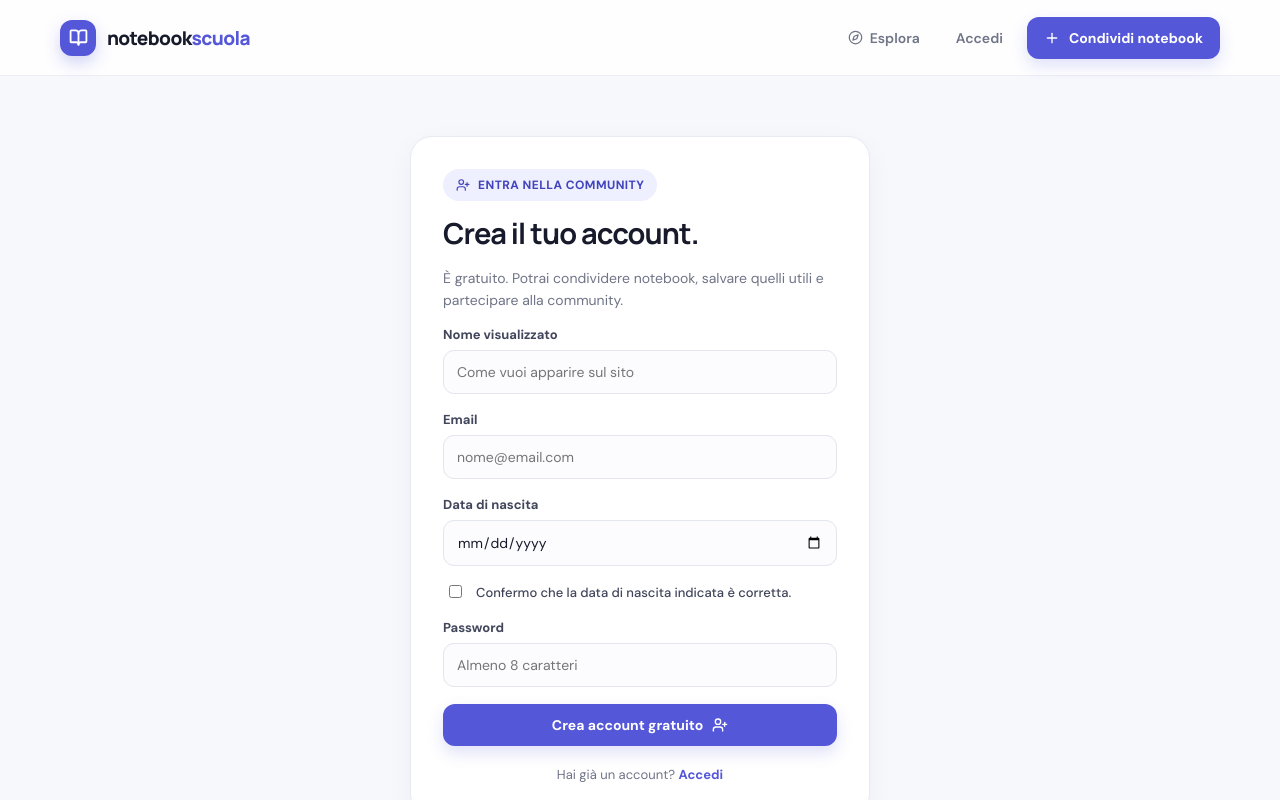
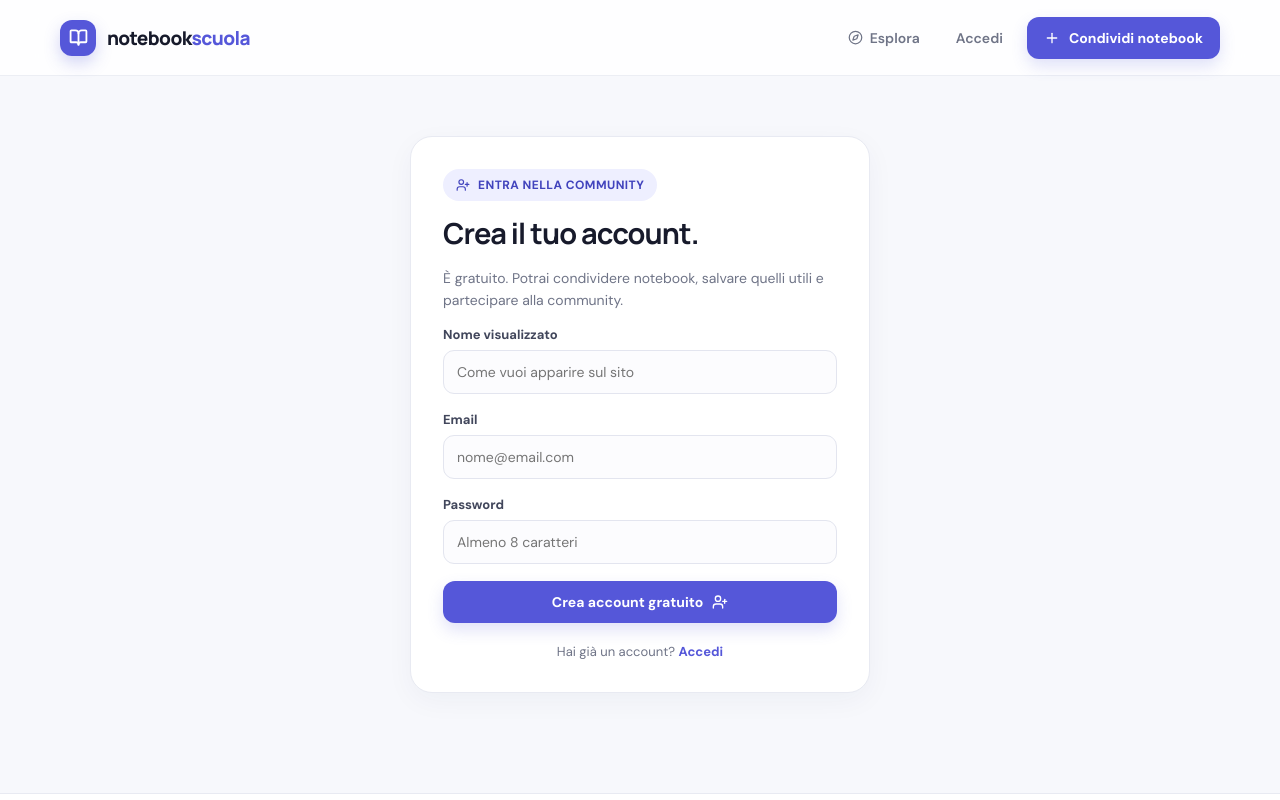
Before and after one commit to abba2002francesco-bot/notebook-scuola, a Next.js app: page /registrati in a window 1280 px wide. Shown: the top 800 px of the page. Built offline with nearby package versions, Linux system fonts and the light colour scheme; no server answers.

Commit message:
Keep authorized registration behind activation flag

```diff
--- a/app/registrati/page.tsx
+++ b/app/registrati/page.tsx
@@ -32,7 +32,7 @@ function getDeclaredAge(value: string) {
   return age >= 0 && age <= 120 ? age : null;
 }
 
-export default function RegisterPage() {
+function ConsentRegisterPage() {
   const router = useRouter();
   const [name, setName] = useState("");
   const [email, setEmail] = useState("");
@@ -248,3 +248,87 @@ export default function RegisterPage() {
     </div>
   );
 }
+
+const CONSENT_REGISTRATION_ENABLED = false;
+
+function LegacyRegisterPage() {
+  const router = useRouter();
+  const [name, setName] = useState("");
+  const [email, setEmail] = useState("");
+  const [password, setPassword] = useState("");
+  const [busy, setBusy] = useState(false);
+  const [error, setError] = useState("");
+  const [success, setSuccess] = useState("");
+
+  async function submit(event: FormEvent<HTMLFormElement>) {
+    event.preventDefault();
+    setError("");
+    setSuccess("");
+    if (!supabase) {
+      setError("Il sito non è ancora collegato a Supabase.");
+      return;
+    }
+    if (password.length < 8) {
+      setError("La password deve contenere almeno 8 caratteri.");
+      return;
+    }
+
+    setBusy(true);
+    const { data, error: signUpError } = await supabase.auth.signUp({
+      email: email.trim(),
+      password,
+      options: {
+        data: { display_name: name.trim() },
+        emailRedirectTo: `${window.location.origin}/`,
+      },
+    });
+    setBusy(false);
+
+    if (signUpError) {
+      setError(signUpError.message);
+      return;
+    }
+    if (data.session) {
+      router.push("/");
+      router.refresh();
+    } else {
+      setSuccess("Account creato. Controlla la tua email e conferma la registrazione prima di accedere.");
+    }
+  }
+
+  return (
+    <div className="container page">
+      <div className="panel auth-wrap">
+        <span className="eyebrow"><UserPlus size={14} /> Entra nella community</span>
+        <h1>Crea il tuo account.</h1>
+        <p>È gratuito. Potrai condividere notebook, salvare quelli utili e partecipare alla community.</p>
+        <form onSubmit={submit}>
+          <div className="field">
+            <label htmlFor="legacy-register-name">Nome visualizzato</label>
+            <input id="legacy-register-name" required maxLength={40} placeholder="Come vuoi apparire sul sito" value={name} onChange={(event) => setName(event.target.value)} />
+          </div>
+          <div className="field">
+            <label htmlFor="legacy-register-email">Email</label>
+            <input id="legacy-register-email" type="email" required autoComplete="email" placeholder="nome@email.com" value={email} onChange={(event) => setEmail(event.target.value)} />
+          </div>
+          <div className="field">
+            <label htmlFor="legacy-register-password">Password</label>
+            <input id="legacy-register-password" type="password" required minLength={8} autoComplete="new-password" placeholder="Almeno 8 caratteri" value={password} onChange={(event) => setPassword(event.target.value)} />
+          </div>
+          {error && <div className="alert alert-error">{error}</div>}
+          {success && <div className="alert alert-success">{success}</div>}
+          <button className="button button-primary" style={{ width: "100%" }} disabled={busy}>
+            {busy ? "Creazione account…" : "Crea account gratuito"}
+            <UserPlus size={16} />
+          </button>
+        </form>
+        <div className="auth-switch">Hai già un account? <Link href="/accedi">Accedi</Link></div>
+      </div>
+    </div>
+  );
+}
+
+export default function RegisterPage() {
+  // Attivare solo dopo aver eseguito lo script SQL e configurato il Before User Created Hook su Supabase.
+  return CONSENT_REGISTRATION_ENABLED ? <ConsentRegisterPage /> : <LegacyRegisterPage />;
+}
```
